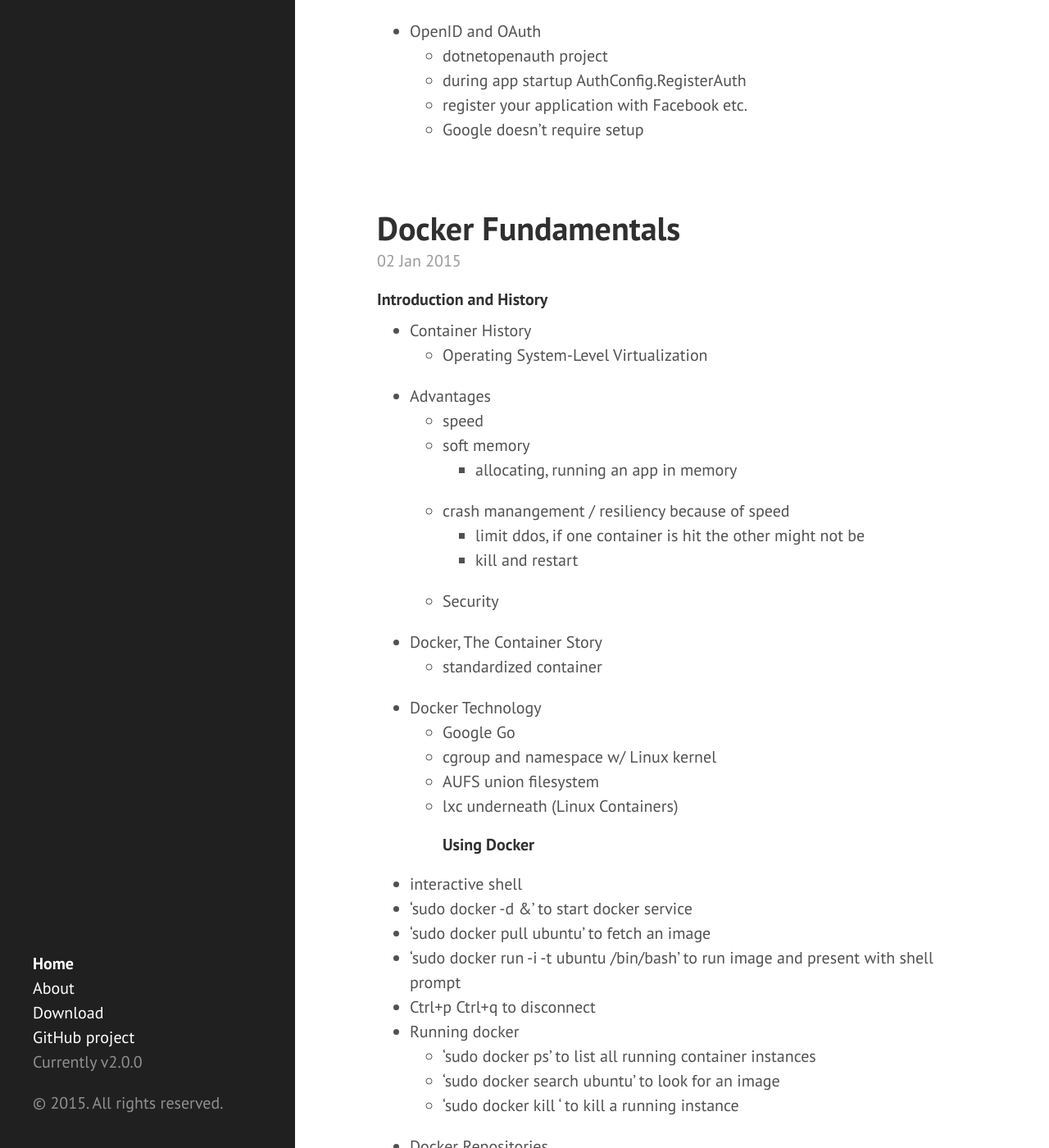
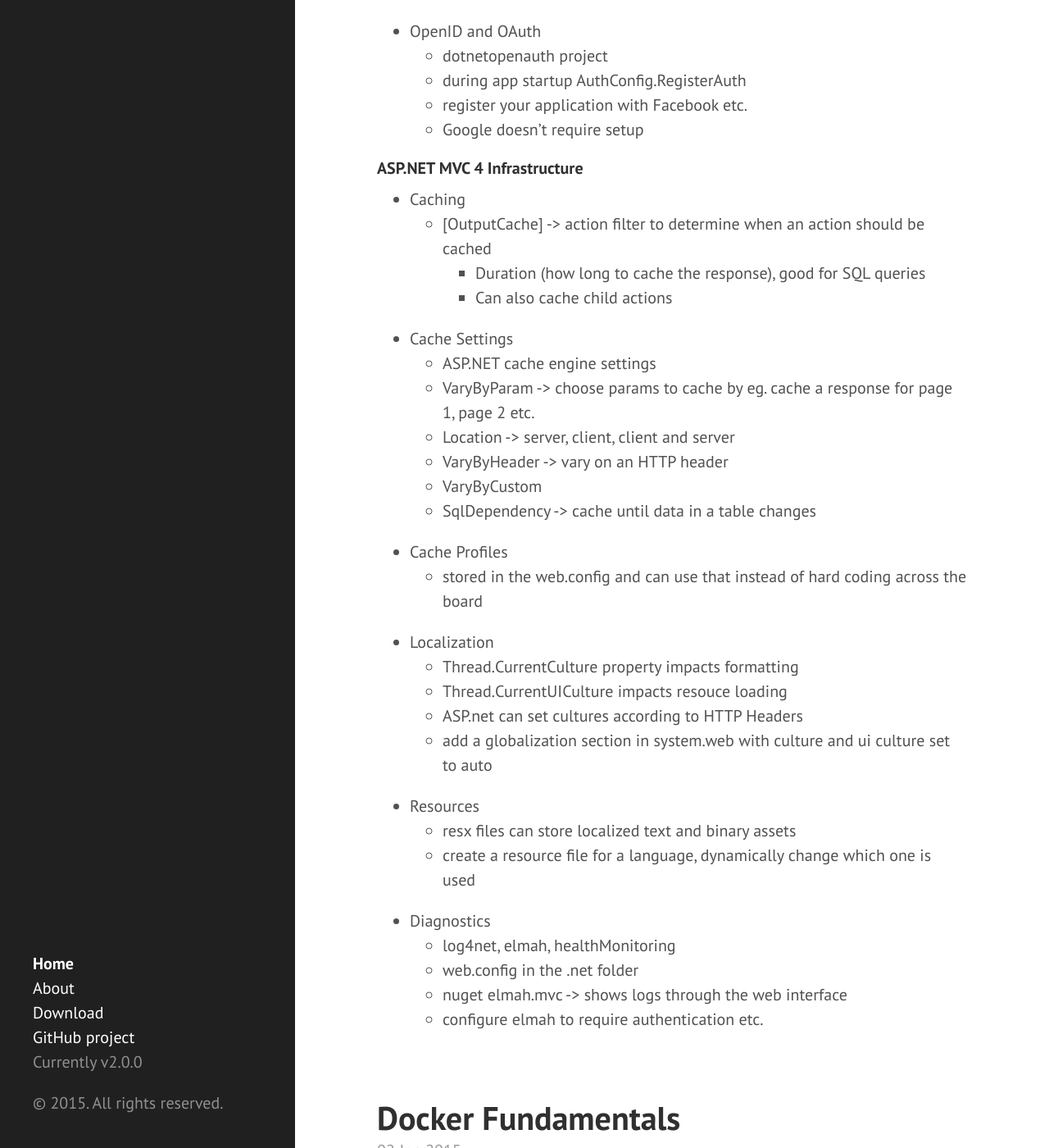
Before and after one commit to eneiand/eneiand.github.io, a Jekyll site: the page built from index.html, in a window 1280 px wide and 1400 px high, scrolled down 8672 px. Shown: the whole window at 82% size. Built offline with Jekyll 4.4.1, drawn with Linux system fonts in a browser that asks for light colours; Markdown is read by kramdown in place of the engine named in the settings; the list of posts is cut into pages by our own code.

Commit message:
Update 2015-01-06-building-apps-with-asp-mvc-4.md

```diff
--- a/_posts/2015-01-06-building-apps-with-asp-mvc-4.md
+++ b/_posts/2015-01-06-building-apps-with-asp-mvc-4.md
@@ -226,3 +226,31 @@
   * during app startup AuthConfig.RegisterAuth
   * register your application with Facebook etc.
   * Google doesn't require setup
+
+#### ASP.NET MVC 4 Infrastructure
+* Caching
+  * [OutputCache] -> action filter to determine when an action should be cached
+    * Duration (how long to cache the response), good for SQL queries
+    * Can also cache child actions
+* Cache Settings
+  * ASP.NET cache engine settings
+  * VaryByParam -> choose params to cache by eg. cache a response for page 1, page 2 etc.
+  * Location -> server, client, client and server
+  * VaryByHeader -> vary on an HTTP header
+  * VaryByCustom
+  * SqlDependency -> cache until data in a table changes
+* Cache Profiles
+  * stored in the web.config and can use that instead of hard coding across the board
+* Localization
+  * Thread.CurrentCulture property impacts formatting
+  * Thread.CurrentUICulture impacts resouce loading
+  * ASP.net can set cultures according to HTTP Headers
+  * add a globalization section in system.web with culture and ui culture set to auto
+* Resources
+  * resx files can store localized text and binary assets
+  * create a resource file for a language, dynamically change which one is used
+* Diagnostics
+  * log4net, elmah, healthMonitoring
+  * web.config in the .net folder
+  * nuget elmah.mvc -> shows logs through the web interface
+  * configure elmah to require authentication etc.
```
